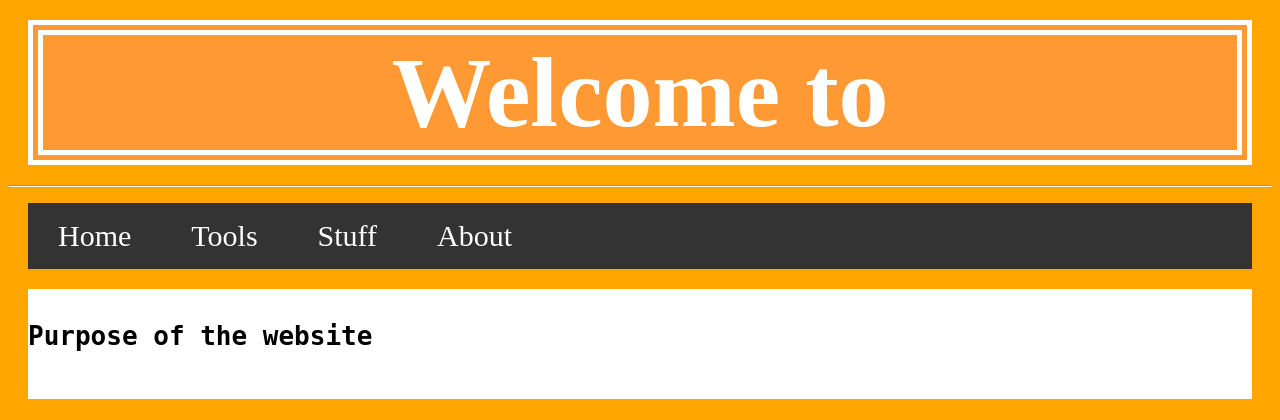
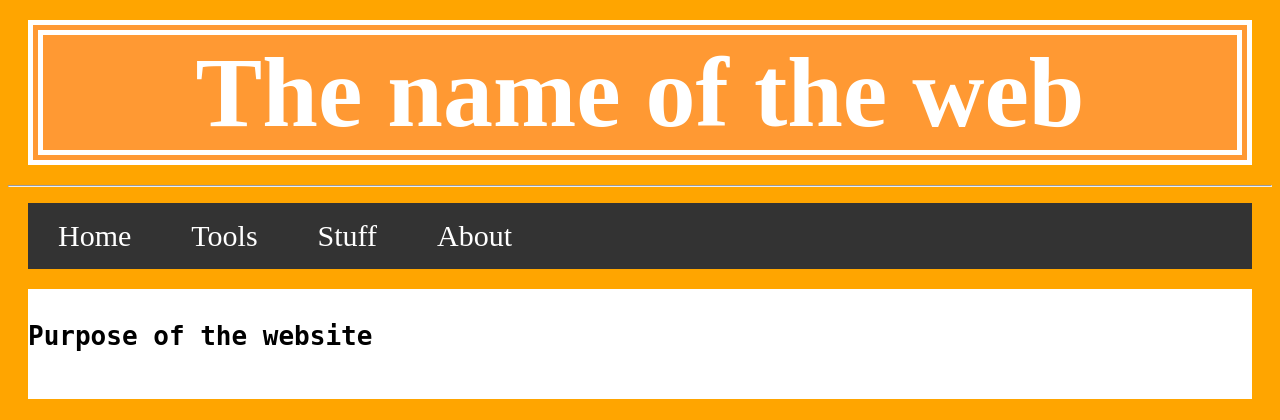
Before and after one commit to wobbuffet2000/NAHZWOBB, a Flask app: page /home in a window 1280 px wide. Shown: the top 420 px of the page. Run offline with Flask 2, Linux system fonts and the light colour scheme.

Commit message:
Update home.html

```diff
--- a/NAHZWOBB-master/templates/home.html
+++ b/NAHZWOBB-master/templates/home.html
@@ -5,7 +5,7 @@
 <meta name="keywords" content="Stuff, useless">
 <meta name="description" content="how to be useless">
     <head type="CSS/style">
-        <title>This is a try out</title>
+        <title>Home</title>
         <style type="text/css">
           body {background-color:orange;
           }
@@ -50,7 +50,7 @@
         </style>
     </head>
     <body>
-        <h1 id="top">Welcome to </h1>
+        <h1 id="top">The name of the web</h1>
         <hr/>
         <ul>
             <li><a href="../home">Home</a></li>
```
